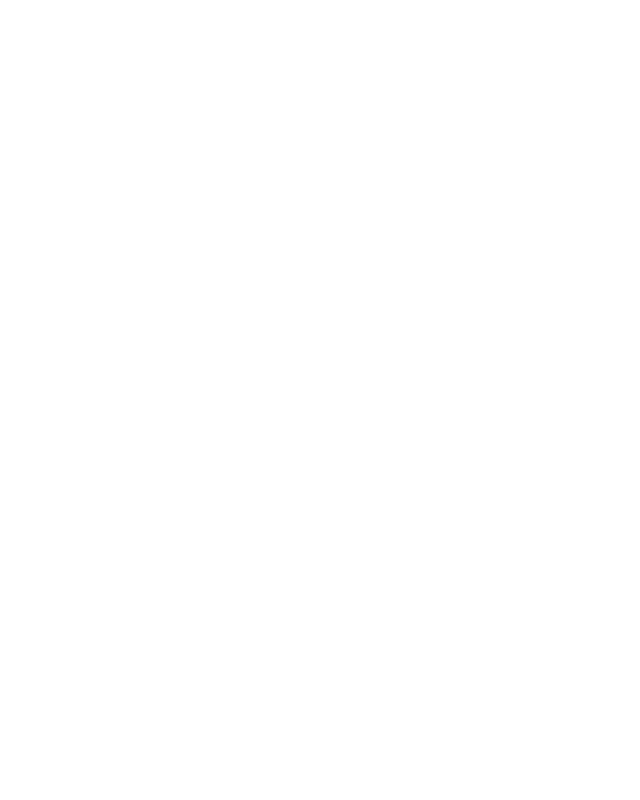
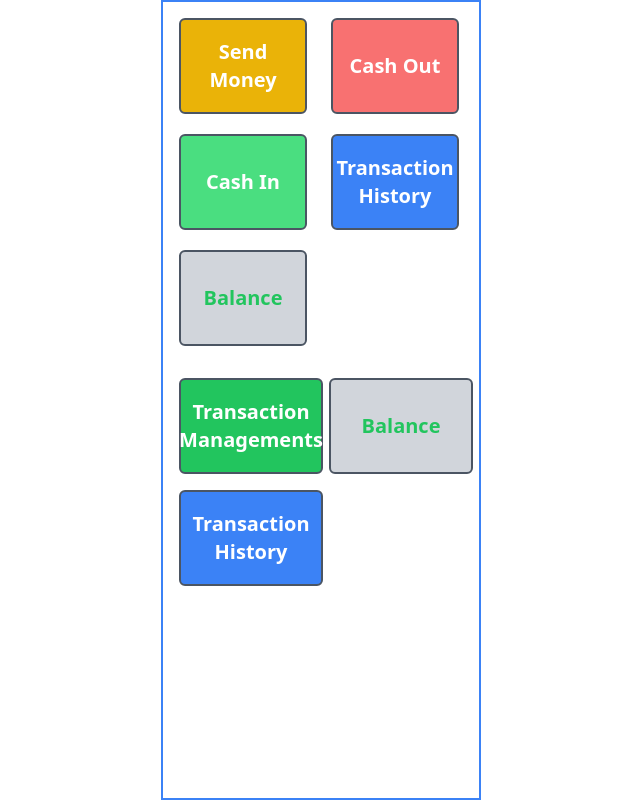
Before and after one commit to arifulislamk/xcash, a React (Vite) app in the folder xcash-client/: page / in a window 1280 px wide. Shown: the whole page, without its empty margins (319-959 px from the left). Built offline with nearby package versions, Linux system fonts and the light colour scheme.

Commit message:
user menu and agent menu design

```diff
--- a/xcash-client/src/Layout/Main.jsx
+++ b/xcash-client/src/Layout/Main.jsx
@@ -1,8 +1,10 @@
 import { Outlet } from "react-router-dom";
+import Menu from "../components/Menu";
 
 const Main = () => {
   return (
-    <div>
+    <div className="min-h-screen max-w-xs mx-auto border-2 border-blue-500">
+      <Menu />
       <Outlet />
     </div>
   );
--- /dev/null
+++ b/xcash-client/src/components/Agent/AgentMenu.jsx
@@ -0,0 +1,20 @@
+
+const AgentMenu = () => {
+  return (
+    <div>
+      <div className=" text-center grid grid-cols-2 justify-center items-center gap-4 p-4">
+        <div className="bg-green-500 border-2 border-gray-600 flex justify-center items-center rounded-md w-36 h-24 ">
+          <h4 className=" font-bold text-white text-xl p-3">Transaction Managements</h4>
+        </div>
+        <div className="bg-gray-300 border-2 border-gray-600 flex justify-center items-center rounded-md w-36 h-24 ">
+          <h4 className=" font-bold text-green-500 text-xl p-3">Balance</h4>
+        </div>
+        <div className="bg-blue-500 border-2 border-gray-600 flex justify-center items-center rounded-md w-36 h-24 ">
+          <h4 className=" font-bold text-white text-xl p-3">Transaction History</h4>
+        </div>
+      </div>
+    </div>
+  );
+};
+
+export default AgentMenu;
--- /dev/null
+++ b/xcash-client/src/components/Menu.jsx
@@ -0,0 +1,15 @@
+import AgentMenu from "./Agent/AgentMenu";
+import UserMenu from "./User/UserMenu";
+
+const Menu = () => {
+  return (
+    <>
+      <div>
+        <UserMenu />
+        <AgentMenu />
+      </div>
+    </>
+  );
+};
+
+export default Menu;
--- /dev/null
+++ b/xcash-client/src/components/User/UserMenu.jsx
@@ -0,0 +1,25 @@
+const UserMenu = () => {
+  return (
+    <div>
+      <div className=" text-center grid grid-cols-2 justify-center items-center gap-5 p-4">
+        <div className="bg-yellow-500 border-2 border-gray-600 flex justify-center items-center rounded-md w-32 h-24 ">
+          <h4 className=" font-bold text-white text-xl p-3">Send Money</h4>
+        </div>
+        <div className=" border-2 border-gray-600 flex justify-center items-center rounded-md w-32 h-24 bg-red-400">
+          <h4 className=" font-bold text-white text-xl p-3">Cash Out</h4>
+        </div>
+        <div className=" border-2 border-gray-600 flex justify-center items-center rounded-md w-32 h-24 bg-green-400">
+          <h4 className=" font-bold text-white text-xl p-3">Cash In</h4>
+        </div>
+        <div className="bg-blue-500 border-2 border-gray-600 flex justify-center items-center rounded-md w-32 h-24 ">
+          <h4 className=" font-bold text-white text-xl p-3">Transaction History</h4>
+        </div>
+        <div className="bg-gray-300 border-2 border-gray-600 flex justify-center items-center rounded-md w-32 h-24 ">
+          <h4 className=" font-bold text-green-500 text-xl p-3">Balance</h4>
+        </div>
+      </div>
+    </div>
+  );
+};
+
+export default UserMenu;
```
